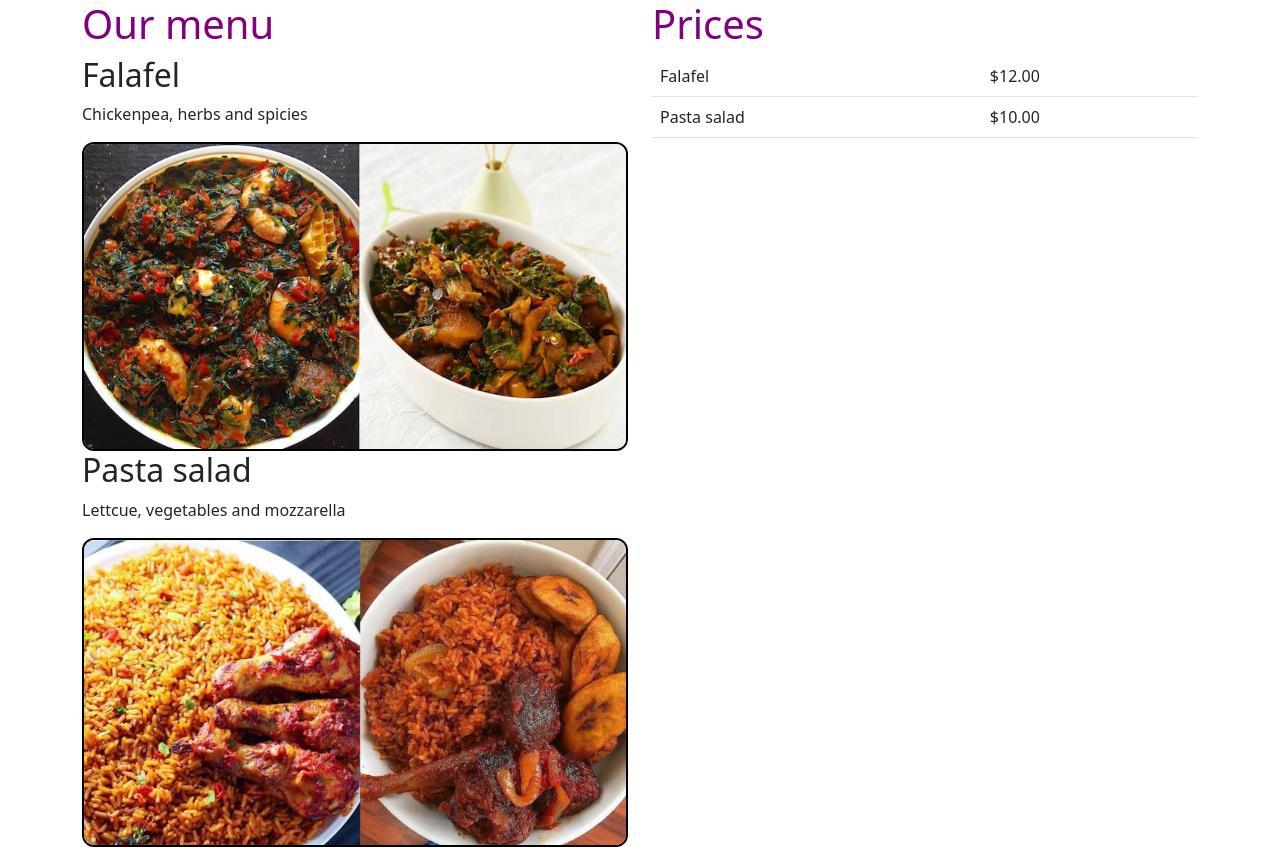
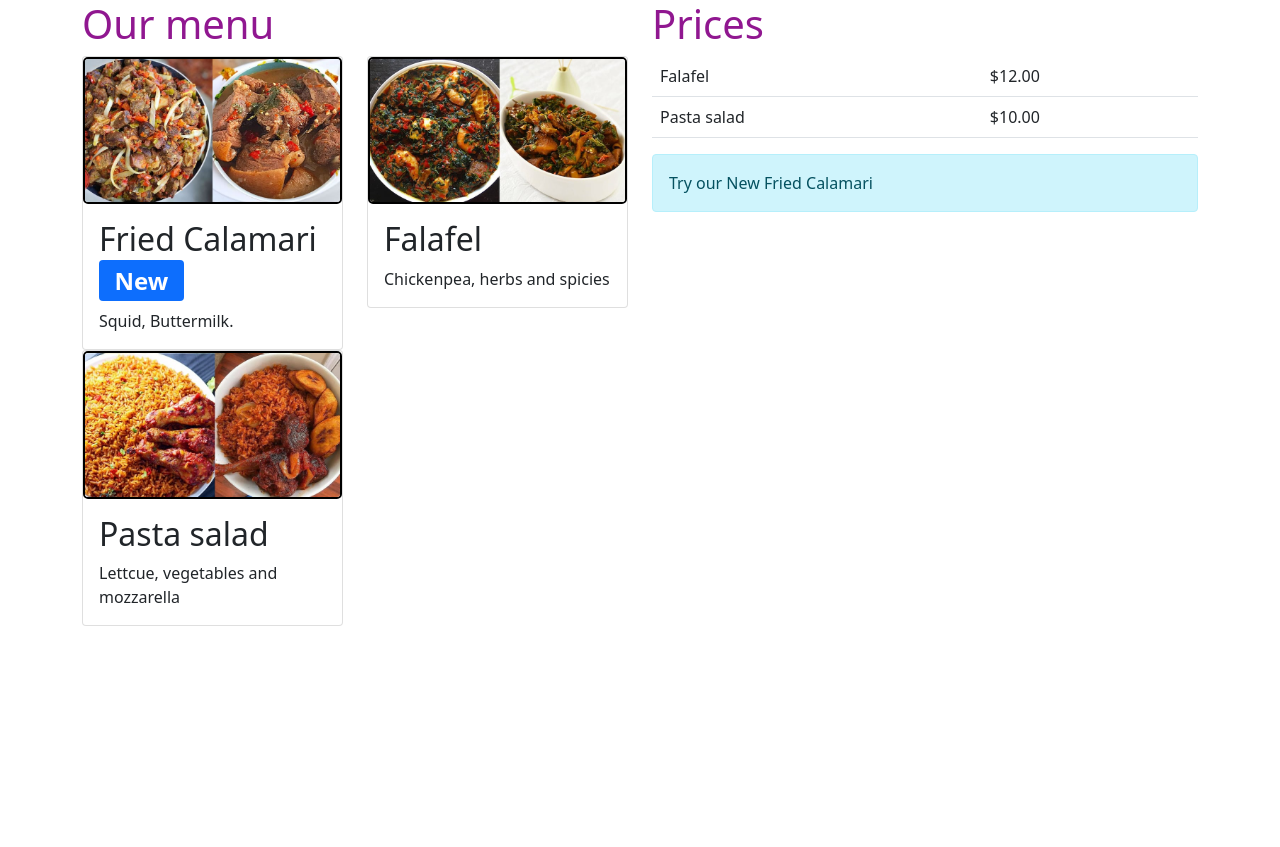
Before and after one commit to Jesse-soft/Lessons, a plain HTML site: page index.html in a window 1280 px wide. After the commit the page ends 800 px from the top, so only its background shows below. Drawn offline with nearby package versions, Linux system fonts and the light colour scheme.

Commit message:
updated bootstrap

```diff
--- a/index.html
+++ b/index.html
@@ -13,17 +13,43 @@
   <body>
     <div class="container">
       <div class="row">
-        <div class="col">
+        <div class="col-12 col-lg-6">
           <h1>Our menu</h1>
-          <h2>Falafel</h2>
-          <p>Chickenpea, herbs and spicies</p>
-          <img id="photo" src="photo.jpg" class="img-fluid" />
-          <h2>Pasta salad</h2>
-          <p>Lettcue, vegetables and mozzarella</p>
-          <img id="photo" src="photo2.jpg" class="img-fluid" />
+          <div class="row">
+            <div class="col-12 col-lg-6">
+              <div class="card">
+                <img id="photo" src="photo3.jpg" class="card-img-top" />
+                <div class="card-body">
+                  <h2 class="card-title">
+                    Fried Calamari <span class="badge bg-primary">New</span>
+                  </h2>
+                  <p class="card-text">Squid, Buttermilk.</p>
+                </div>
+              </div>
+            </div>
+            <div class="col-12 col-lg-6">
+              <div class="card">
+                <img id="photo" src="photo.jpg" class="card-img-top" />
+                <div class="card-body">
+                  <h2 class="card-title">Falafel</h2>
+                  <p class="card-text">Chickenpea, herbs and spicies</p>
+                </div>
+              </div>
+            </div>
+            <div class="col-12 col-lg-6">
+              <div class="card">
+                <img id="photo" src="photo2.jpg" class="card-img-top" />
+                <div class="card-body">
+                  <h2 class="card-title">Pasta salad</h2>
+                  <p class="card-text">Lettcue, vegetables and mozzarella</p>
+                </div>
+              </div>
+            </div>
+          </div>
         </div>
-        <div class="col">
-          <h1>Prices</h1> <table class="table">
+        <div class="col-12 col-lg-6">
+          <h1>Prices</h1>
+          <table class="table">
             <tr>
               <td>Falafel</td>
               <td>$12.00</td>
@@ -33,8 +59,10 @@
               <td>$10.00</td>
             </tr>
           </table>
+          <div class="alert alert-info" role="alert">
+            Try our New Fried Calamari
+          </div>
         </div>
-
       </div>
     </div>
 
--- a/style.css
+++ b/style.css
@@ -1,5 +1,5 @@
 h1 {
-    color: purple;
+    color: rgb(144, 23, 144);
     text-decoration-style: dotted;
 }
 
@@ -9,5 +9,5 @@ a:hover {
 
 #photo {
     border: 2px solid black;
-    border-radius: 12px;
+    border-radius: 5px;
 }
```
Also changed, not shown: photo3.jpg (added).
